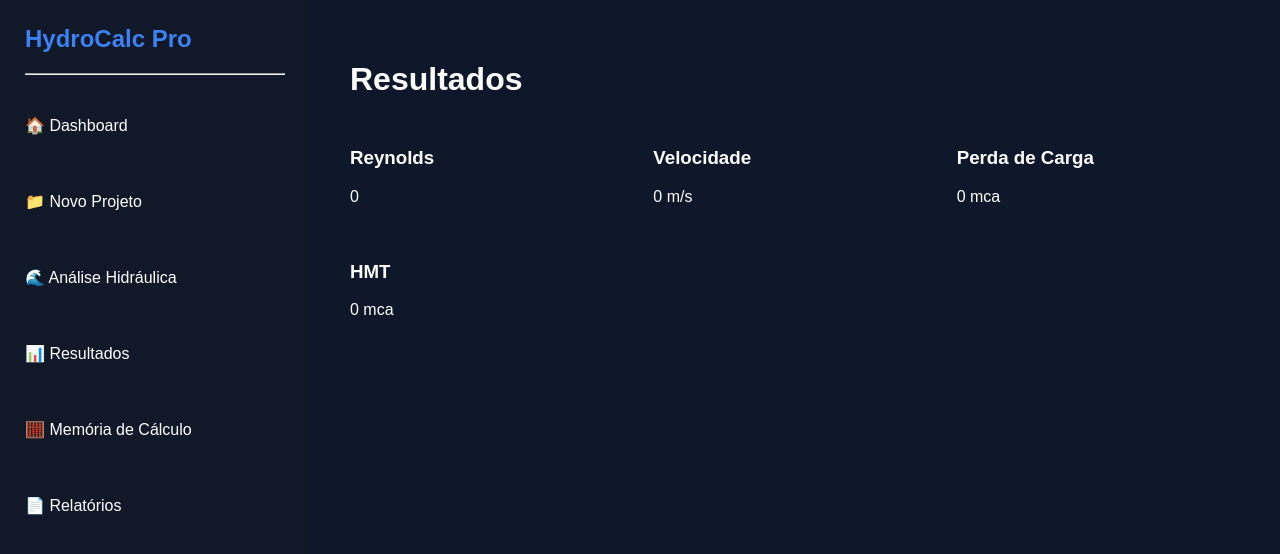
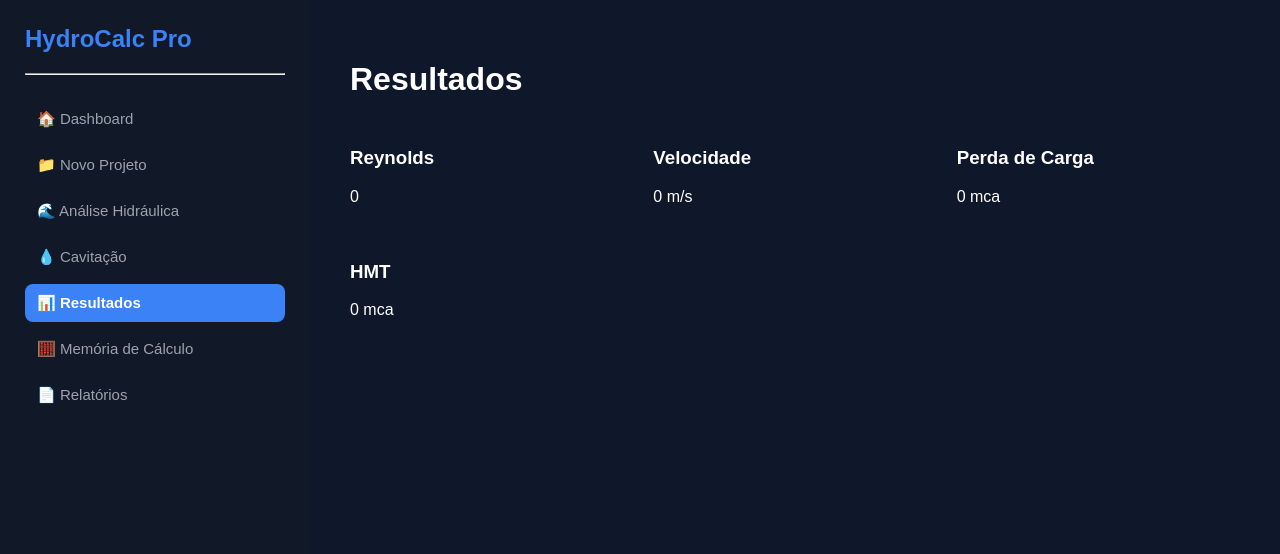
Before and after one commit to pedroouribeiro-lab/Projeto-Mec-nica-dos-Flu-dos, a Next.js app: page /resultados in a window 1280 px wide. Shown: the top 554 px of the page. Built offline with nearby package versions, Linux system fonts and the light colour scheme.

Commit message:
Update Sidebar.tsx

```diff
--- a/components/Sidebar.tsx
+++ b/components/Sidebar.tsx
@@ -1,4 +1,28 @@
+"use client";
+
+import Link from "next/link";
+import { usePathname } from "next/navigation";
+
+const ITENS: { href: string; rotulo: string }[] = [
+  { href: "/", rotulo: "🏠 Dashboard" },
+  { href: "/novo-projeto", rotulo: "📁 Novo Projeto" },
+  { href: "/analise-hidraulica", rotulo: "🌊 Análise Hidráulica" },
+  { href: "/cavitacao", rotulo: "💧 Cavitação" },
+  { href: "/resultados", rotulo: "📊 Resultados" },
+  { href: "/memoria-calculo", rotulo: "🧮 Memória de Cálculo" },
+  { href: "/relatorios", rotulo: "📄 Relatórios" },
+];
+
 export default function Sidebar() {
+  const caminho = usePathname();
+
+  function ativo(href: string): boolean {
+    if (href === "/") {
+      return caminho === "/";
+    }
+    return caminho === href || caminho.startsWith(href + "/");
+  }
+
   return (
     <div
       style={{
@@ -23,21 +47,36 @@ export default function Sidebar() {
 
       <hr />
 
-      <div
+      <nav
         style={{
           display: "flex",
           flexDirection: "column",
-          gap: "25px",
+          gap: "8px",
           marginTop: "25px",
         }}
       >
-        <p>🏠 Dashboard</p>
-        <p>📁 Novo Projeto</p>
-        <p>🌊 Análise Hidráulica</p>
-        <p>📊 Resultados</p>
-        <p>🧮 Memória de Cálculo</p>
-        <p>📄 Relatórios</p>
-      </div>
+        {ITENS.map((item) => {
+          const selecionado = ativo(item.href);
+          return (
+            <Link
+              key={item.href}
+              href={item.href}
+              style={{
+                display: "block",
+                padding: "10px 12px",
+                borderRadius: "8px",
+                textDecoration: "none",
+                fontSize: "15px",
+                fontWeight: selecionado ? 700 : 400,
+                color: selecionado ? "#ffffff" : "#9ca3af",
+                backgroundColor: selecionado ? "#3B82F6" : "transparent",
+              }}
+            >
+              {item.rotulo}
+            </Link>
+          );
+        })}
+      </nav>
     </div>
   );
 }
```
